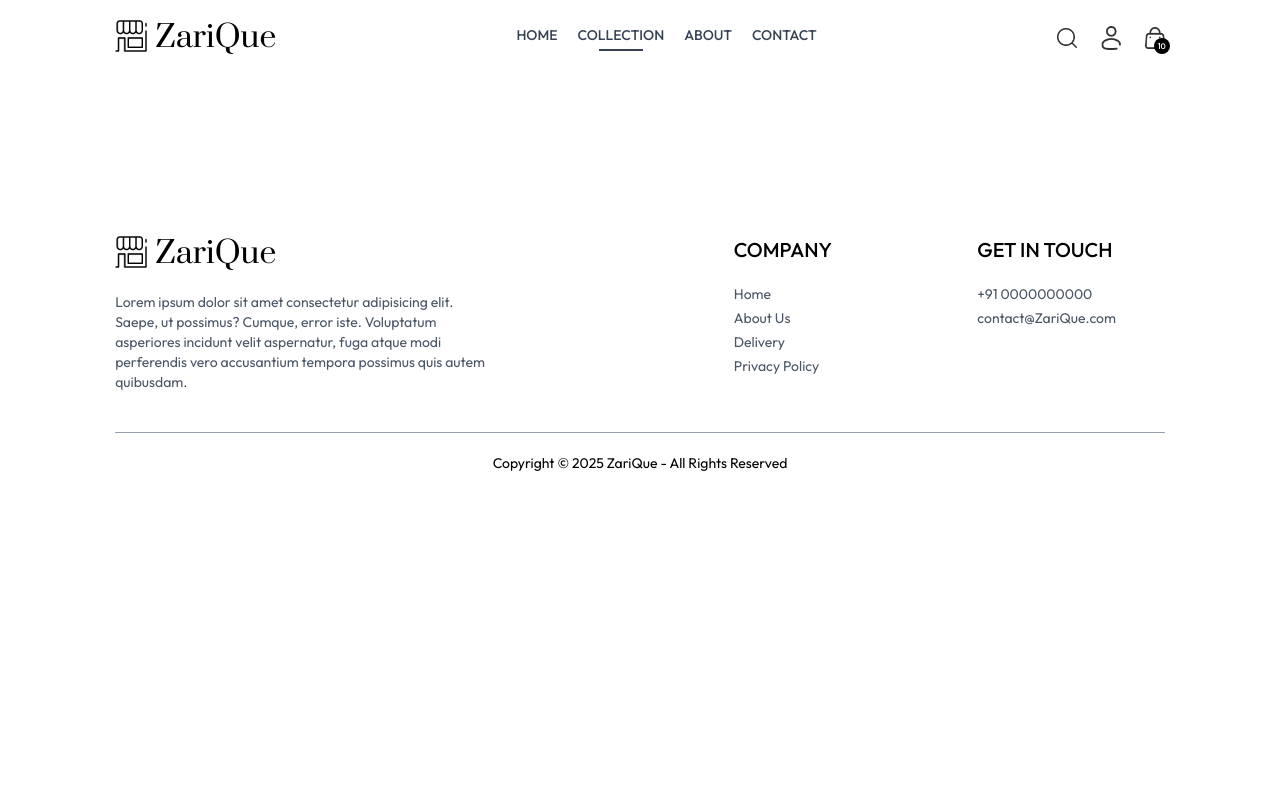
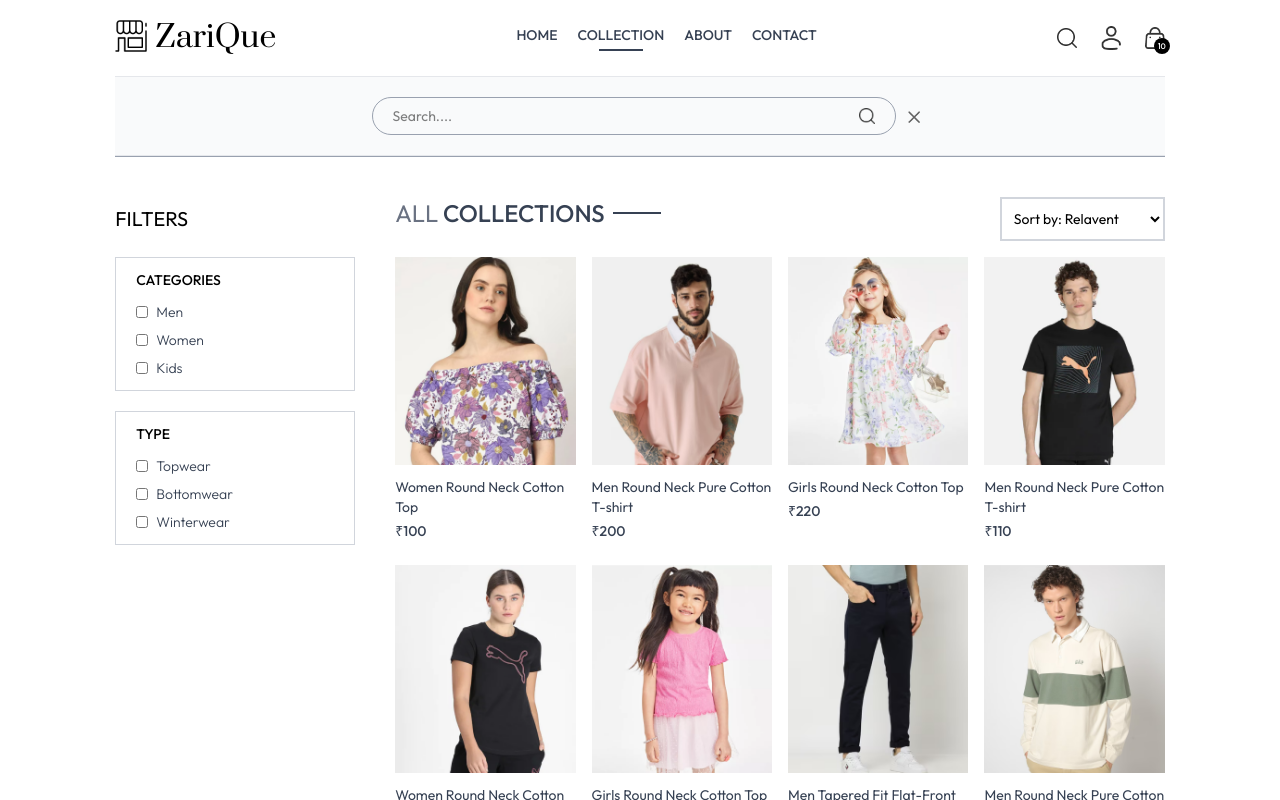
Before and after one commit to PSBVISION/Zarique, a React (Vite) app in the folder frontend/: page /collection in a window 1280 px wide. Both pictures are taken after a click on the picture 1066 px from the left and 38 px from the top of the page. Shown: the top 800 px of the page. Built offline with nearby package versions, Linux system fonts and the light colour scheme.

Commit message:
feature: added Collection page

```diff
--- a/frontend/src/App.jsx
+++ b/frontend/src/App.jsx
@@ -10,9 +10,11 @@
 import Orders from "./pages/Orders";
 import Navbar from './components/Navbar';
 import Footer from './components/Footer';
+import SearchBar from './components/SearchBar';
 const App = () => (
   <div className="px-4 sm:px-[5vw] md:px-[7vw] lg:px-[9vw]">
     <Navbar />
+    <SearchBar/>
     <Routes>
       <Route path="/" element={<Home />} />
       <Route path="/collection" element={<Collection />} />
--- a/frontend/src/components/Navbar.jsx
+++ b/frontend/src/components/Navbar.jsx
@@ -1,8 +1,10 @@
-import { useState } from "react";
+import { useContext, useState } from "react";
 import { assets } from "../assets/frontend_assets/assets";
 import { Link, NavLink } from "react-router-dom";
+import { ShopContext } from "../context/ShopContext";
 const Navbar = () => {
   const [visible, setVisible] = useState(false);
+  const {setShowSearch} = useContext(ShopContext);
   return (
     <nav className="flex items-center justify-between py-5 font-medium">
       <Link to="/" className="flex items-center  gap-2 text-3xl prata-regular">
@@ -32,6 +34,7 @@
           src={assets.search_icon}
           alt="serach icon"
           className="w-5 cursor-pointer"
+          onClick={()=>setShowSearch(true)}
         />
         <div className="group relative">
           <img
--- /dev/null
+++ b/frontend/src/components/SearchBar.jsx
@@ -0,0 +1,30 @@
+import React, { useContext, useEffect, useState } from 'react'
+import { ShopContext } from '../context/ShopContext';
+import { assets } from '../assets/frontend_assets/assets';
+import { useLocation } from 'react-router-dom';
+
+const SearchBar = () => {
+
+  const {search, setSearch, showSearch, setShowSearch} = useContext(ShopContext);
+  const location = useLocation();
+  const [visible, setVisible] = useState(false);
+
+  useEffect(() => {
+    if(location.pathname.includes('collection')){
+      setVisible(true);
+    }else{
+      setVisible(false);
+    }
+  },[location])
+  return showSearch && visible ? (
+    <div className='border-t border-b border-gray-200 bg-gray-50 text-center'>
+      <div className='inline-flex items-center justify-center border border-gray-400 px-5 py-2 my-5 mx-3 rounded-full w-3/4 sm:w-1/2'>
+        <input type="text" placeholder='Search....' className='flex-1 outline-none bg-inherit text-sm' value={search} onChange={(e)=>setSearch(e.target.value)} />
+        <img src={assets.search_icon} className='w-4' alt="Search Icon" />
+      </div>
+      <img src={assets.cross_icon} alt="close icon"  className='w-3 inline cursor-pointer' onClick={() => setShowSearch(false)} />
+    </div>
+  ) : null
+}
+
+export default SearchBar
--- a/frontend/src/context/ShopContext.jsx
+++ b/frontend/src/context/ShopContext.jsx
@@ -1,12 +1,15 @@
-import { createContext } from "react";
+import { createContext, useState } from "react";
 import { products } from "../assets/frontend_assets/assets";
 export const ShopContext = createContext();
 
 const ShopContextProvider = (props) => {
   const currency = "₹";
   const delivery_fee = 10;
+  const [search, setSearch] = useState('');
+  const [showSearch, setShowSearch] = useState(false);
+
   const value = {
-    products, currency, delivery_fee
+    products, currency, delivery_fee, search, setSearch, showSearch, setShowSearch
   };
   return(
     <ShopContext.Provider value={value}>
--- a/frontend/src/pages/Collection.jsx
+++ b/frontend/src/pages/Collection.jsx
@@ -1,11 +1,141 @@
-import React from 'react'
+import React, { useContext, useEffect, useState } from "react";
+import { ShopContext } from "../context/ShopContext";
+import { assets } from "../assets/frontend_assets/assets";
+import Title from "../components/Title";
+import ProductItem from "../components/ProductItem";
 
 const Collection = () => {
+  const { products, search, showSearch } = useContext(ShopContext);
+  const [showFilter, setShowFilter] = useState(false);
+  const [filteredProducts, setFilteredProducts] = useState([]);
+  const [category, setCategory] = useState([]);
+  const [subCategory, setSubCategory] = useState([]);
+  const [sortType, setSortType] = useState('relevant');
+  const toggleCategory = (e) => {
+    if(category.includes(e.target.value)){
+      setCategory(prev => prev.filter(item => item !== e.target.value))
+    }
+    else{
+      setCategory(prev => [...prev, e.target.value])
+    }
+  }
+  const toggleSubCategory = (e) => {
+    if(subCategory.includes(e.target.value)){
+      setSubCategory(prev => prev.filter(item => item !== e.target.value))
+    }
+    else{
+      setSubCategory(prev => [...prev, e.target.value])
+    }
+  }
+
+  const applyFilter = () =>{
+    let productsCopy = products.slice();
+
+    if(showSearch && search){
+      productsCopy = productsCopy.filter(item => item.name.toLowerCase().includes(search.toLowerCase()))
+    }
+
+    if(category.length > 0){
+      productsCopy = productsCopy.filter(item => category.includes(item.category))
+    }
+    if(subCategory.length > 0){
+      productsCopy = productsCopy.filter(item => subCategory.includes(item.subCategory))
+    }
+      setFilteredProducts(productsCopy)
+
+  }
+
+  const sortPorduct = () => {
+    let fpCopy = filteredProducts.slice();
+
+    switch (sortType) {
+      case 'low-high':
+      setFilteredProducts(fpCopy.sort((a,b) => a.price - b.price));
+      break;
+      case 'high-low':
+      setFilteredProducts(fpCopy.sort((a,b) => b.price - a.price));
+      break;
+      default:
+        applyFilter();
+      break;
+    }
+  }
+
+  useEffect(()=>{
+    applyFilter()
+  },[category, subCategory, search, showSearch])
+
+  useEffect(()=>{
+    sortPorduct()
+  },[sortType])
   return (
-    <div>
+    <div className="flex flex-col sm:flex-row gap-1 sm:gap-10 pt-10 border-t border-gray-400">
+      {/* Filter Options */}
+      <div className="min-w-60">
+        <p onClick={() => setShowFilter(!showFilter)} className="my-2 text-xl flex items-center gap-2 cursor-pointer">
+          FILTERS <img className={`h-3 sm:hidden transition-all duration-100 ${showFilter ? "rotate-90" : ""}`}  src={assets.dropdown_icon} alt="" />
+        </p>
+        {/* Category Filter */}
+        <div
+          className={`border border-gray-300 pl-5 py-3 mt-6 ${
+            showFilter ? "" : "hidden"
+          } sm:block`}
+        >
+          <p className="mb-3 text-sm font-medium">CATEGORIES</p>
+          <div className="flex flex-col gap-2 font-light text-sm text-gray-700">
+            <p className="flex gap-2">
+              <input type="checkbox" className="w-3" value={"Men"} onChange={toggleCategory}/>Men
+            </p>
+            <p className="flex gap-2">
+              <input type="checkbox" className="w-3" value={"Women"} onChange={toggleCategory}/>Women
+            </p>
+            <p className="flex gap-2">
+              <input type="checkbox" className="w-3" value={"Kids"} onChange={toggleCategory}/>Kids
+            </p>
+          </div>
+        </div>
+        {/* SubCategory Filter */}
+        <div
+          className={`border border-gray-300 pl-5 py-3 my-5 ${
+            showFilter ? "" : "hidden"
+          } sm:block`}
+        >
+          <p className="mb-3 text-sm font-medium">TYPE</p>
+          <div className="flex flex-col gap-2 font-light text-sm text-gray-700">
+            <p className="flex gap-2">
+              <input type="checkbox" className="w-3" value={"Topwear"} onChange={toggleSubCategory}/>Topwear
+            </p>
+            <p className="flex gap-2">
+              <input type="checkbox" className="w-3" value={"Bottomwear"} onChange={toggleSubCategory}/>Bottomwear
+            </p>
+            <p className="flex gap-2">
+              <input type="checkbox" className="w-3" value={"Winterwear"} onChange={toggleSubCategory}/>Winterwear
+            </p>
+          </div>
+        </div>
 
+      </div>
+
+      {/* Right Side */}
+      <div className="flex-1">
+        <div className="text-base flex justify-between sm:text-2xl mb-4">
+          <Title text1={"ALL"} text2={"COLLECTIONS"} />
+          {/* Product Sorting */}
+          <select onChange={(e) => setSortType(e.target.value)} className="border-2 border-gray-300 text-sm px-2">
+            <option value="relavent">Sort by: Relavent</option>
+            <option value="low-high">Sort by: Low to High</option>
+            <option value="high-low">Sort by: High to Low</option>
+          </select>
+        </div>
+        {/* Map Products */}
+        <div className="grid grid-cols-2 md:grid-cols-3 lg:grid-cols-4 gap-y-6 gap-4">
+          {filteredProducts.map((item, index) => (
+            <ProductItem key={index} id={item._id} name={item.name} image={item.image} price={item.price}/>
+          ))}
+        </div>
+      </div>
     </div>
-  )
-}
+  );
+};
 
-export default Collection
+export default Collection;
```
